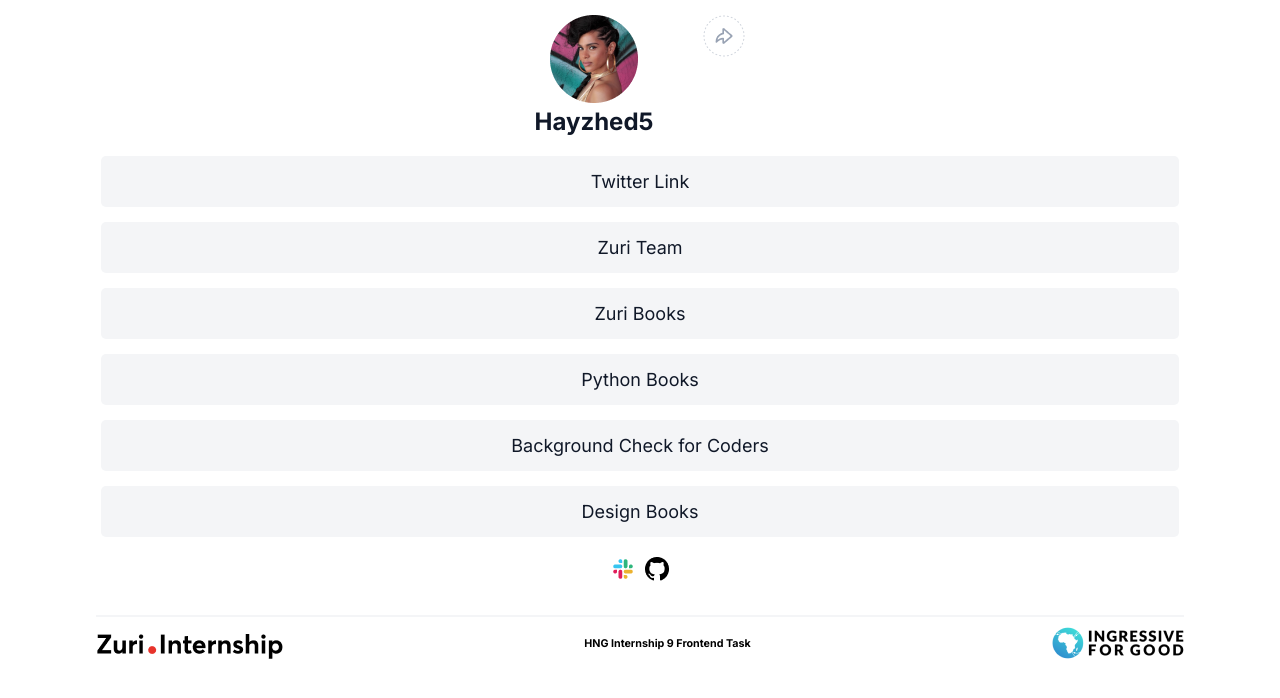
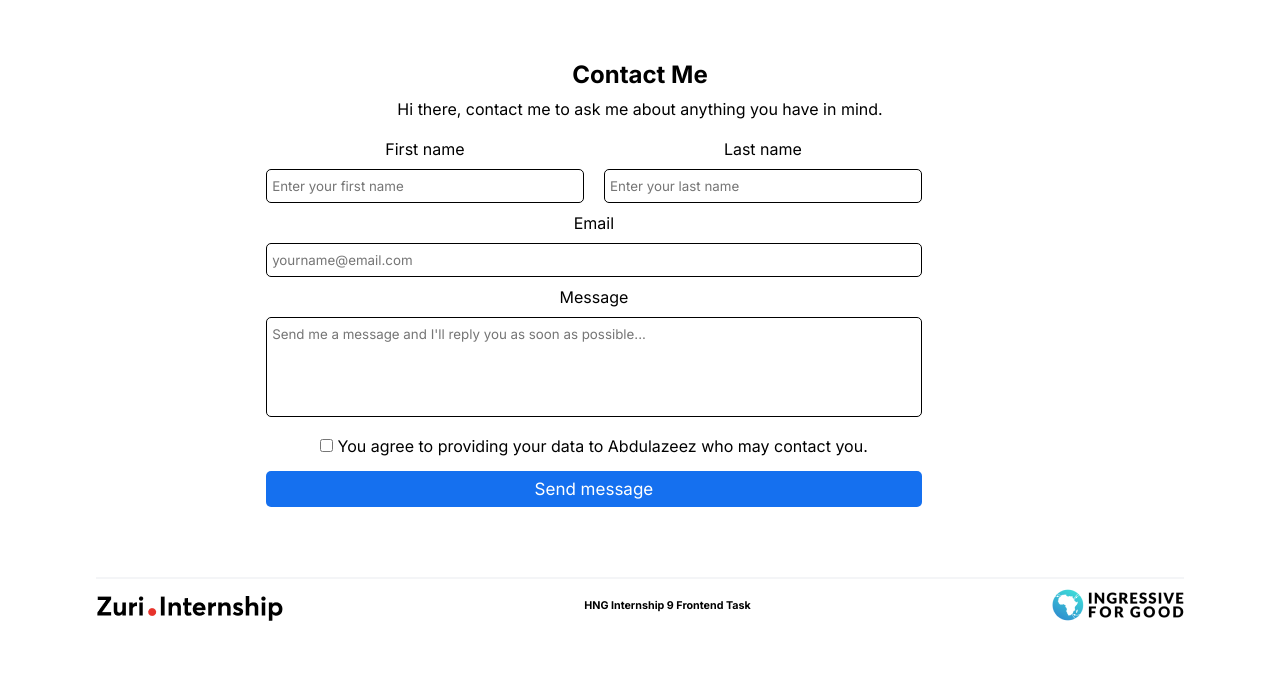
Before and after one commit to Kolawoleabdulazeez/linktree-hng, a React (Create React App) app: page /contact in a window 1280 px wide. Shown: the top 698 px of the page. Built offline with nearby package versions, Linux system fonts and the light colour scheme.

Commit message:
docs: folder structure modified

```diff
--- a/src/App.js
+++ b/src/App.js
@@ -1,64 +1,16 @@
-import './App.css';
 import React from 'react';
-import ProfileImage from './assets/profile__img.png';
-import ShareButton  from "./assets/share button.png";
-import Slack from "./assets/slack.png";
-import Github from "./assets/Social icon.png";
-import Zuri from "./assets/Zuri.png";
-import I4G from "./assets/I4G.png";
-import ProfileHover from './assets/profile_hover.png';
-import Option from "./assets/option.png"
-
+import Homepage from './Components/Homepage';
+import { Route, Routes} from "react-router-dom"
+import Contact from './Pages/Contact';
 
 function App() {
-  const twitter = 'https://twitter.com/Hayzhed5';
-  const zuriBtn = 'https://training.zuri.team/';
-  const zuriBooks = 'http://books.zuri.team/';
-  const booksPython ='http://books.zuri.team/python-for-beginners'
-  const pitch = 'https://background.zuri.team/';
-  const zuriDesign = 'https://books.zuri.team/design-rules';
-
-
   return (
-    <div className='linktree-body'>
-      <div className='hero-header'>
-        <div className='hero'>
-        <div className='hero-image'>
-        <img src={ProfileImage} alt="" id='profile__img'/>
-        <img src={ProfileHover} alt='profile' id='profile_hover'/>
-          <h2 id='twitter'>Hayzhed5</h2>
-          <h2 id='slack'>Abdulazeez Kolawole</h2>
-        </div>
-        <div className='share-option'>
-          <img src={ShareButton} alt="" id='share-button'/>
-          <img src={Option} alt="" id='option-button'/>
-        </div>
-        </div>
-      </div>
-
-      <div className='hero-body'>
-
-        <a href={twitter} id='btn-twitter'>Twitter Link</a>
-        <a href={zuriBtn} id='btn__zuri'>Zuri Team</a>
-        <a href={zuriBooks} id='books' title='You can get books about design and coding here'>Zuri Books</a>
-        <a href={booksPython} id='book__python' title='Upgrade your python knowledge '>Python Books</a>
-        <a href={pitch} id='pitch' title='Survey outstanding programmers using our tools'>Background Check for Coders</a>
-        <a href={zuriDesign} id='book__design' title='Get free design books offered by Zuri'>Design Books</a>
-
-      </div>
-
-      <div className='social-section'>
-        <img src={Slack} alt="slack logo" id='slack-logo'/>
-        <img src={Github} alt="Github logo" id="github"/>
-      </div>
-
-      <div className='footer'>
-        <img src={Zuri} alt="Zuri Logo" id='zuri'/>
-        <h6>HNG Internship 9 Frontend Task</h6>
-        <img src={I4G} alt="I4G Logo" id='I4G'/>
-      </div>
-    </div>
-
+    <>
+    <Routes>
+    <Route path='/' element={<Homepage />}/>
+    <Route path='/contact' element={<Contact />}/>
+     </Routes>
+     </>
   )}
 
 export default App;
--- a/src/App.css
+++ b/src/Components/App.css
@@ -1,12 +1,3 @@
-@import url('https://fonts.googleapis.com/css2?family=Inter:wght@400;700&display=swap');
-
-*{
-  margin: 0;
-  padding: 0;
-  box-sizing: border-box;
-  font-family: 'Inter', sans-serif;
-}
-
 body {
   background-color: #fff;
   text-align: center;
@@ -23,7 +14,9 @@ body {
 
 }
 
-
+.hero-image{
+  margin-left: 90px;
+}
 .hero-image h2{
   color: #101828;
 }
@@ -39,7 +32,7 @@ body {
 #profile_hover{
   position: absolute;
   top: 17px;
-  left: 43.2%;
+  left: 46.7%;
   opacity: 0;
   transition: all 0.3s ease-in-out;
   cursor: pointer;
@@ -71,6 +64,7 @@ a{
   color: rgba(16, 24, 40, 1);
   font-weight: 500;
   font-size: 18px;
+  width: 100%;
 }
 a:hover{
   background: rgba(208, 213, 221, 1);
--- /dev/null
+++ b/src/Components/Footer.js
@@ -0,0 +1,15 @@
+import React from 'react'
+import Zuri from "../assets/Zuri.png"
+import I4G from "../assets/I4G.png";
+
+const Footer = () => {
+  return (
+    <div className='footer'>
+        <img src={Zuri} alt="Zuri Logo" id='zuri'/>
+        <h6>HNG Internship 9 Frontend Task</h6>
+        <img src={I4G} alt="I4G Logo" id='I4G'/>
+      </div>
+  )
+}
+
+export default Footer
--- /dev/null
+++ b/src/Components/Homepage.js
@@ -0,0 +1,59 @@
+import React from 'react'
+import "../Components/App.css";
+import ProfileImage from '../assets/profile__img.png';
+import ShareButton  from "../assets/share button.png";
+import Slack from "../assets/slack.png";
+import Github from "../assets/Social icon.png";
+import ProfileHover from '../assets/profile_hover.png';
+import Option from "../assets/option.png"
+import Footer from "../Components/Footer"
+import {Link} from "react-router-dom"
+
+const Homepage = () => {
+  const twitter = 'https://twitter.com/Hayzhed5';
+  const zuriBtn = 'https://training.zuri.team/';
+  const zuriBooks = 'http://books.zuri.team/';
+  const booksPython ='http://books.zuri.team/python-for-beginners'
+  const pitch = 'https://background.zuri.team/';
+  const zuriDesign = 'https://books.zuri.team/design-rules';
+
+  return (
+    <div className='linktree-body'>
+      <div className='hero-header'>
+        <div className='hero'>
+        <div className='hero-image'>
+        <img src={ProfileImage} alt="" id='profile__img'/>
+        <img src={ProfileHover} alt='profile' id='profile_hover'/>
+          <h2 id='twitter'>Hayzhed5</h2>
+          <h2 id='slack'>Abdulazeez Kolawole</h2>
+        </div>
+        <div className='share-option'>
+          <img src={ShareButton} alt="" id='share-button'/>
+          <img src={Option} alt="" id='option-button'/>
+        </div>
+        </div>
+      </div>
+
+      <div className='hero-body'>
+
+        <a href={twitter} id='btn-twitter'>Twitter Link</a>
+        <a href={zuriBtn} id='btn__zuri'>Zuri Team</a>
+        <a href={zuriBooks} id='books' title='You can get books about design and coding here'>Zuri Books</a>
+        <a href={booksPython} id='book__python' title='Upgrade your python knowledge '>Python Books</a>
+        <a href={pitch} id='pitch' title='Survey outstanding programmers using our tools'>Background Check for Coders</a>
+        <a href={zuriDesign} id='book__design' title='Get free design books offered by Zuri'>Design Books</a>
+        <Link to="/contact">Contact</Link>
+
+      </div>
+
+      <div className='social-section'>
+        <img src={Slack} alt="slack logo" id='slack-logo'/>
+        <img src={Github} alt="Github logo" id="github"/>
+      </div>
+
+      <Footer/>
+    </div>
+  )
+}
+
+export default Homepage
--- /dev/null
+++ b/src/Pages/Contact.css
@@ -0,0 +1,85 @@
+*{
+    margin: 0;
+    padding: 0;
+    box-sizing: border-box;
+}
+
+.contact_page{
+    width: 60%;
+    margin: 60px auto;
+}
+
+.contact_header h2{
+    margin-bottom: 10px;
+}
+.contact_header p{
+    margin-bottom: 20px;
+}
+
+form{
+    width: 88%;
+}
+.name{
+    display: flex;
+    justify-content: space-between;
+}
+
+.first_name, .last_name{
+    width: 100%;
+}
+#email, #message{
+    width: 97%;
+    padding: 8px 5px;
+    margin: 10px 0;
+    border-radius: 5px;
+    border: 1px solid black;
+}
+.name input{
+    width: 94%;
+    padding: 8px 5px;
+    margin: 10px 0;
+    border-radius: 5px;
+    border: 1px solid black;
+}
+
+#message{
+    min-height: 100px;
+    width: 97%;
+    margin: 10px 0;
+    border-radius: 5px;
+    border: 1px solid black;
+    padding: 8px 5px;
+    resize: none;
+    transition: all 0.3s ease-in-out;
+}
+
+#btn__submit{
+    width: 97%;
+    margin: 10px 0;
+    padding: 8px;
+    background: rgba(21, 112, 239, 1);
+    color: #fff;
+    border: 0;
+    border-radius: 5px;
+    font-size: 17px;
+}
+.checkbox{
+    margin: 5px 0;
+}
+
+@media (max-width:426px) {
+    .contact_page{
+        width: 90%;
+    }
+    form{
+        width: 100%;
+    }
+    .name{
+        flex-direction: column;
+    }
+    #btn__submit,#last_name, #first_name,#email, #message{
+        width: 100%;
+    }
+
+
+}
--- /dev/null
+++ b/src/Pages/Contact.js
@@ -0,0 +1,52 @@
+import React from 'react'
+import "../Pages/Contact.css"
+import Footer from '../Components/Footer';
+
+const Contact = () => {
+  return (
+    <>
+    <div className='contact_page'>
+        <div className='contact_header'>
+            <h2>Contact Me</h2>
+            <p>Hi there, contact me to ask me about anything you have in mind.</p>
+        </div>
+        <div className='contact_section'>
+            <form>
+                <div className='name'>
+                <div className='first_name'>
+                <label htmlFor='first_name'> First name</label><br/>
+                <input type='text' placeholder='Enter your first name' id='first_name' required/>
+                </div>
+                <div className='last_name'>
+                <label htmlFor='last_name'> Last name</label><br/>
+                <input type='text' placeholder='Enter your last name' id='last_name' required/>
+                </div>
+                </div>
+
+                <div className='email'>
+                <label htmlFor='email'> Email</label><br/>
+                <input type='email' placeholder='yourname@email.com' id='email' required/>
+                </div>
+
+                <div className='message'>
+                <label htmlFor='message'> Message</label><br/>
+                <textarea placeholder="Send me a message and I'll reply you as soon as possible..." required id='message'></textarea>
+                </div>
+
+                <div className='checkbox'>
+                <input type='checkbox' id='checkbox'/>
+                <label htmlFor='checkbox'> You agree to providing your data to Abdulazeez who may contact you.</label>
+                </div>
+
+                <div className='submit'>
+                    <button id='btn__submit'>Send message</button>
+                </div>
+            </form>
+        </div>
+    </div>
+    <Footer/>
+    </>
+  )
+}
+
+export default Contact
--- a/src/index.css
+++ b/src/index.css
@@ -1,13 +1,9 @@
-body {
+
+@import url('https://fonts.googleapis.com/css2?family=Inter:wght@400;700&display=swap');
+
+*{
   margin: 0;
-  font-family: -apple-system, BlinkMacSystemFont, 'Segoe UI', 'Roboto', 'Oxygen',
-    'Ubuntu', 'Cantarell', 'Fira Sans', 'Droid Sans', 'Helvetica Neue',
-    sans-serif;
-  -webkit-font-smoothing: antialiased;
-  -moz-osx-font-smoothing: grayscale;
+  padding: 0;
+  box-sizing: border-box;
+  font-family: 'Inter', sans-serif;
 }
-
-code {
-  font-family: source-code-pro, Menlo, Monaco, Consolas, 'Courier New',
-    monospace;
-}
--- a/src/index.js
+++ b/src/index.js
@@ -2,10 +2,13 @@ import React from 'react';
 import ReactDOM from 'react-dom/client';
 import './index.css';
 import App from './App';
+import { BrowserRouter } from 'react-router-dom';
 
 const root = ReactDOM.createRoot(document.getElementById('root'));
 root.render(
   <React.StrictMode>
+    <BrowserRouter>
     <App />
+    </BrowserRouter>
   </React.StrictMode>
 );
```
